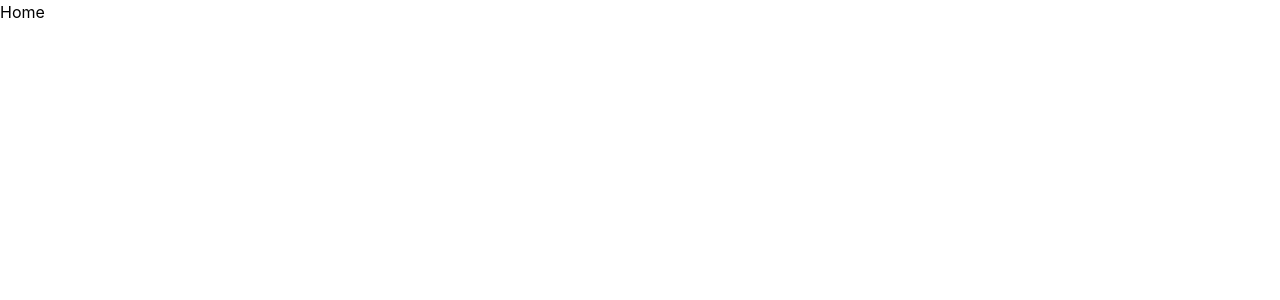
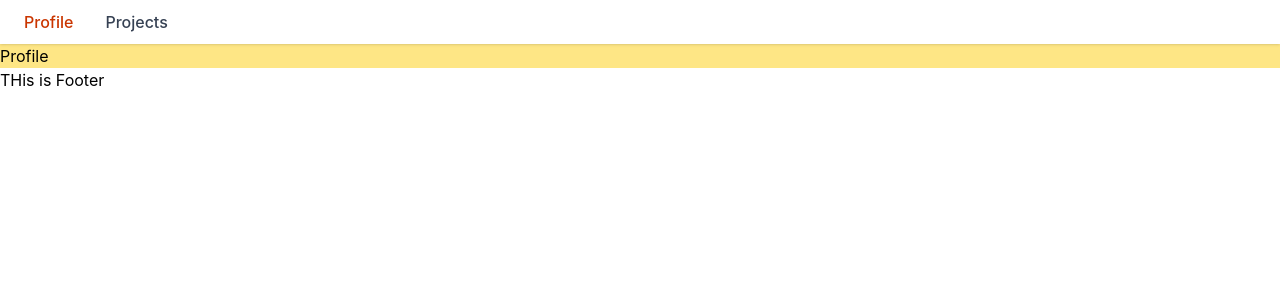
Before and after one commit to dev-manvendra/Portfolio, a React app: page / in a window 1280 px wide. Shown: the top 300 px of the page. Built offline with nearby package versions, Linux system fonts and the light colour scheme; the HTML template or start-up script is replaced by a standard one.

Commit message:
feat: refactor routing to use RouterProvider and integrate Profile and Projects components

```diff
--- a/src/App.jsx
+++ b/src/App.jsx
@@ -1,11 +1,18 @@
-import { Routes, Route } from 'react-router-dom'
+import { Outlet } from 'react-router-dom'
+import Header from './Components/Header'
+import Footer from './Components/Footer'
 
 function App() {
+
+
   return (
-    <Routes>
-      <Route path="/" element={<div>Home</div>} />
-    </Routes>
+    <>
+      <Header />
+      <Outlet />
+      <Footer />
+    </>
   )
 }
 
+
 export default App
--- a/src/main.jsx
+++ b/src/main.jsx
@@ -1,13 +1,34 @@
 import { StrictMode } from 'react'
 import { createRoot } from 'react-dom/client'
-import { BrowserRouter } from 'react-router-dom'
+import { RouterProvider, createBrowserRouter } from 'react-router-dom'
 import './index.css'
 import App from './App.jsx'
+import Profile from './Components/Profile.jsx'
+import Projects from "./Components/Projects.jsx"
+
+
+const router  = createBrowserRouter([
+  {
+    path: "/",
+    element: <App />,
+    children: [
+      {
+        path: "",
+        element: <Profile />
+      },{
+        path : "/about",
+        element: <Projects />
+      },{
+        path: "*",
+        element: <h1>404 - Page Not Found</h1>
+      }
+    ]
+  }
+])
+
 
 createRoot(document.getElementById('root')).render(
   <StrictMode>
-    <BrowserRouter>
-      <App />
-    </BrowserRouter>
+    <RouterProvider router={router} />
   </StrictMode>,
 )
```
